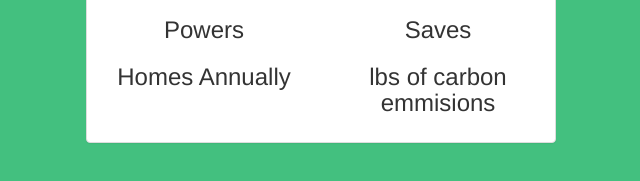
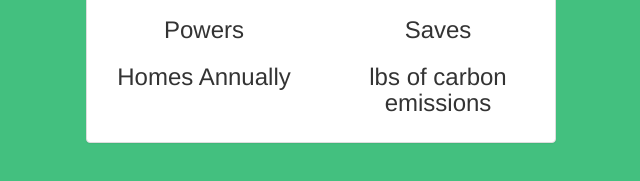
Before and after one commit to BoiseSoftwareMentorshipGroup/power-production, a website: page index.html in a window 1280 px wide. Shown: the part 311-492 px from the top of the page, 319-959 px from the left. Drawn offline with nearby package versions, Linux system fonts and the light colour scheme; no server answers.

Commit message:
Fix Typo

```diff
--- a/index.html
+++ b/index.html
@@ -46,7 +46,7 @@
                         <i class="fa fa-sun-o fa-4x"></i>
                         <h3 id="">Saves</h3>
                         <h3 id="carbon"></h3>
-                        <h3>lbs of carbon emmisions</h3>
+                        <h3>lbs of carbon emissions</h3>
                     </div>
                 </div>
             </div>
```
